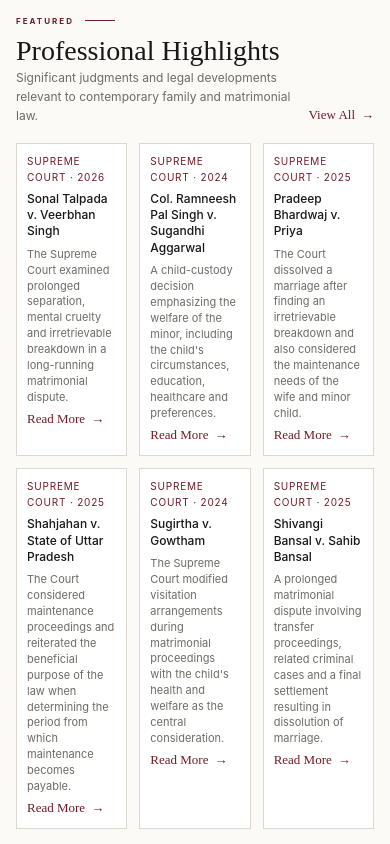
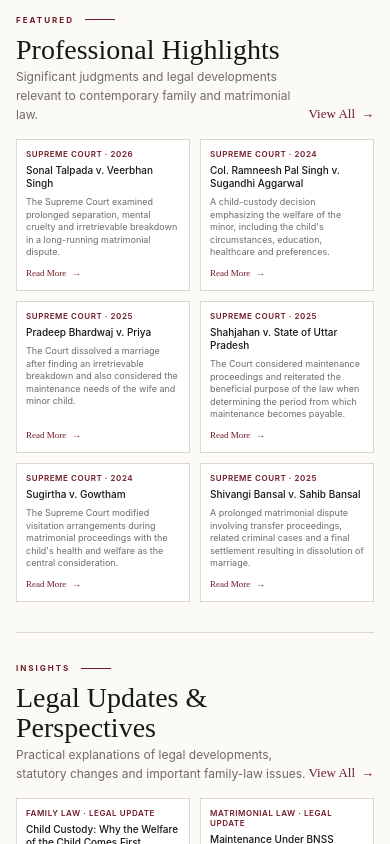
Before and after one commit to Aman-Kumar-Developer/sunil-kumar-advocate-website, a plain HTML site: page index.html in a window 390 px wide. Shown: the part 2701-3545 px from the top of the page. Drawn offline with Linux system fonts and the light colour scheme.

Commit message:
Featured and inside section updated with all css and responsive design handled

```diff
--- a/css/pages.css
+++ b/css/pages.css
@@ -966,12 +966,10 @@ h3 {
    10. PRACTICE AREAS
    ============================================================ */
 
-.practice-areas-preview {
-    padding-block: 35px 42px;
-
-    background: var(--color-ivory-light);
-
-    border-bottom: 1px solid var(--color-border-light);
+   .practice-areas-preview .section-container {
+    width: calc(100% - 32px);
+    max-width: none;
+    margin-inline: auto;
 }
 
 .section-heading-row {
@@ -1108,7 +1106,6 @@ h3 {
 
 .featured-insights {
     padding-block: 30px 35px;
-
     background: var(--color-ivory-light);
 }
 
@@ -1119,7 +1116,6 @@ h3 {
 
 .content-column {
     min-width: 0;
-
     padding-inline: 20px;
 }
 
@@ -1135,44 +1131,74 @@ h3 {
     padding-left: 30px;
 }
 
+
+/* ------------------------------------------------------------
+   Section heading
+------------------------------------------------------------ */
+
 .section-heading-row--compact {
     align-items: flex-start;
-
     margin-bottom: 15px;
 }
 
 .section-heading-row--compact h2 {
     max-width: 420px;
-
     font-size: 27px;
 }
 
 .section-heading-row--compact .section-heading-row__description {
     max-width: 410px;
-
     font-size: 12px;
 }
 
 
-/* Content cards */
+/* ------------------------------------------------------------
+   Content cards
+------------------------------------------------------------ */
 
 .content-cards {
     display: grid;
-    grid-template-columns: repeat(3, 1fr);
+    grid-template-columns: repeat(3, minmax(0, 1fr));
     gap: 12px;
+
+    /*
+     * Six cards are intentionally displayed as:
+     *
+     * Desktop / Tablet
+     * 1  2  3
+     * 4  5  6
+     *
+     * Mobile
+     * 1  2
+     * 3  4
+     * 5  6
+     */
 }
 
 .content-card {
     min-width: 0;
 
+    display: flex;
+    flex-direction: column;
+
     background: var(--color-white);
-
     border: 1px solid var(--color-border);
+
+    overflow: hidden;
+}
+
+.content-card__content {
+    min-width: 0;
+    height: 100%;
+
+    display: flex;
+    flex-direction: column;
+
+    padding: 10px;
 }
 
 .content-card__image {
     aspect-ratio: 1.55 / 1;
-
     overflow: hidden;
 }
 
@@ -1183,9 +1209,10 @@ h3 {
     object-fit: cover;
 }
 
-.content-card__content {
-    padding: 10px;
-}
+
+/* ------------------------------------------------------------
+   Card typography
+------------------------------------------------------------ */
 
 .content-card__meta {
     display: block;
@@ -1195,7 +1222,10 @@ h3 {
     color: var(--color-burgundy);
 
     font-size: 10px;
+    font-weight: 600;
     letter-spacing: 0.08em;
+    line-height: 1.25;
+
     text-transform: uppercase;
 }
 
@@ -1221,7 +1251,21 @@ h3 {
 }
 
 
-/* Future empty state */
+/* ------------------------------------------------------------
+   Card link
+------------------------------------------------------------ */
+
+.content-card .text-link {
+    margin-top: auto;
+    padding-top: 9px;
+
+    font-size: 11px;
+}
+
+
+/* ------------------------------------------------------------
+   Legacy empty state
+------------------------------------------------------------ */
 
 .content-card--empty {
     grid-column: 1 / -1;
@@ -1239,7 +1283,6 @@ h3 {
     place-items: center;
 
     background: #eee9e1;
-
     color: var(--color-burgundy);
 }
 
@@ -2182,29 +2225,50 @@ h3 {
     padding-block: 25px 30px;
 }
 
+.featured-insights .section-container {
+    width: calc(100% - 32px);
+    max-width: none;
+    margin-inline: auto;
+}
+
 .featured-insights__grid {
-        display: flex;
-        flex-direction: column;
-        gap: 30px;
+    width: 100%;
 }
 
 .content-column,
 .content-column:first-child,
 .content-column:last-child {
+    width: 100%;
+    min-width: 0;
     padding-inline: 0;
-
-        border: 0;
-    }
+}
+
+.content-cards {
+    width: 100%;
+    grid-template-columns: repeat(2, minmax(0, 1fr));
+    gap: 10px;
+}
+
+.content-card {
+    min-width: 0;
+    width: 100%;
+}
+
 
 .content-column:first-child {
     padding-bottom: 30px;
-
     border-bottom: 1px solid var(--color-border);
 }
 
+
+/* Section heading */
+
 .section-heading-row--compact {
     display: flex;
     align-items: flex-end;
+    justify-content: space-between;
+
+    margin-bottom: 15px;
 }
 
 .section-heading-row--compact h2 {
@@ -2215,6 +2279,54 @@ h3 {
     margin-top: 0;
 }
 
+
+/* Six-card grid:
+ *
+ * 1  2
+ * 3  4
+ * 5  6
+ */
+
+.content-cards {
+    grid-template-columns: repeat(2, minmax(0, 1fr));
+    gap: 10px;
+}
+
+
+/* Mobile card */
+
+.content-card__content {
+    padding: 9px;
+}
+
+.content-card__meta {
+    margin-bottom: 5px;
+
+    font-size: 8px;
+    letter-spacing: 0.07em;
+}
+
+.content-card h3 {
+    font-size: 10px;
+    line-height: 1.3;
+}
+
+.content-card p {
+    margin-top: 6px;
+
+    font-size: 9px;
+    line-height: 1.4;
+}
+
+.content-card .text-link {
+    padding-top: 8px;
+
+    font-size: 9px;
+}
+
+
+/* Keep legacy empty-state support */
+
 .content-card--empty {
     grid-template-columns: 100px 1fr;
 }
@@ -2222,7 +2334,6 @@ h3 {
 .content-card__placeholder {
     min-height: 100%;
 }
-
 
     /* --------------------------------------------------------
        Contact CTA
@@ -2372,3 +2483,63 @@ h3 {
     }
 
 }
+
+@media (max-width: 767px) {
+
+    .practice-areas-preview .section-container {
+        width: calc(100% - 32px);
+        max-width: none;
+        margin-inline: auto;
+    }
+
+    .practice-cards {
+        width: 100%;
+        grid-template-columns: repeat(2, minmax(0, 1fr));
+        gap: 10px;
+    }
+
+    .practice-card {
+        min-width: 0;
+        width: 100%;
+    }
+}
+
+@media (max-width: 767px) {
+
+    .featured-insights__grid {
+        display: flex;
+        flex-direction: column;
+        gap: 30px;
+    }
+
+    .content-column,
+    .content-column:first-child,
+    .content-column:last-child {
+        width: 100%;
+        min-width: 0;
+        padding-inline: 0;
+        border: 0;
+    }
+
+    /*
+     * Featured → Insights separation
+     */
+    .content-column:first-child {
+        padding-bottom: 30px;
+        border-bottom: 1px solid var(--color-border);
+    }
+
+    /*
+     * Two-column card grid
+     */
+    .content-cards {
+        width: 100%;
+        grid-template-columns: repeat(2, minmax(0, 1fr));
+        gap: 10px;
+    }
+
+    .content-card {
+        min-width: 0;
+        width: 100%;
+    }
+}
```
Lines whose indentation alone changed are shown as unchanged.
